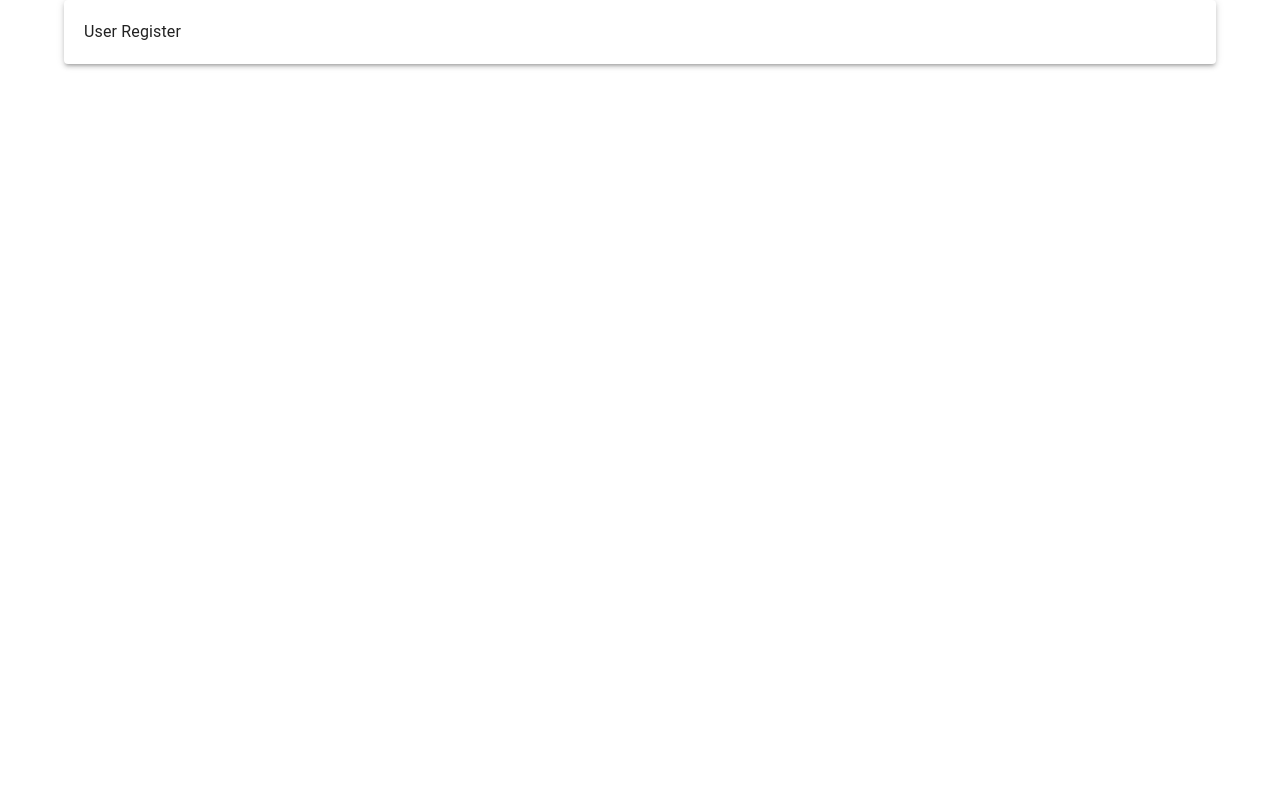
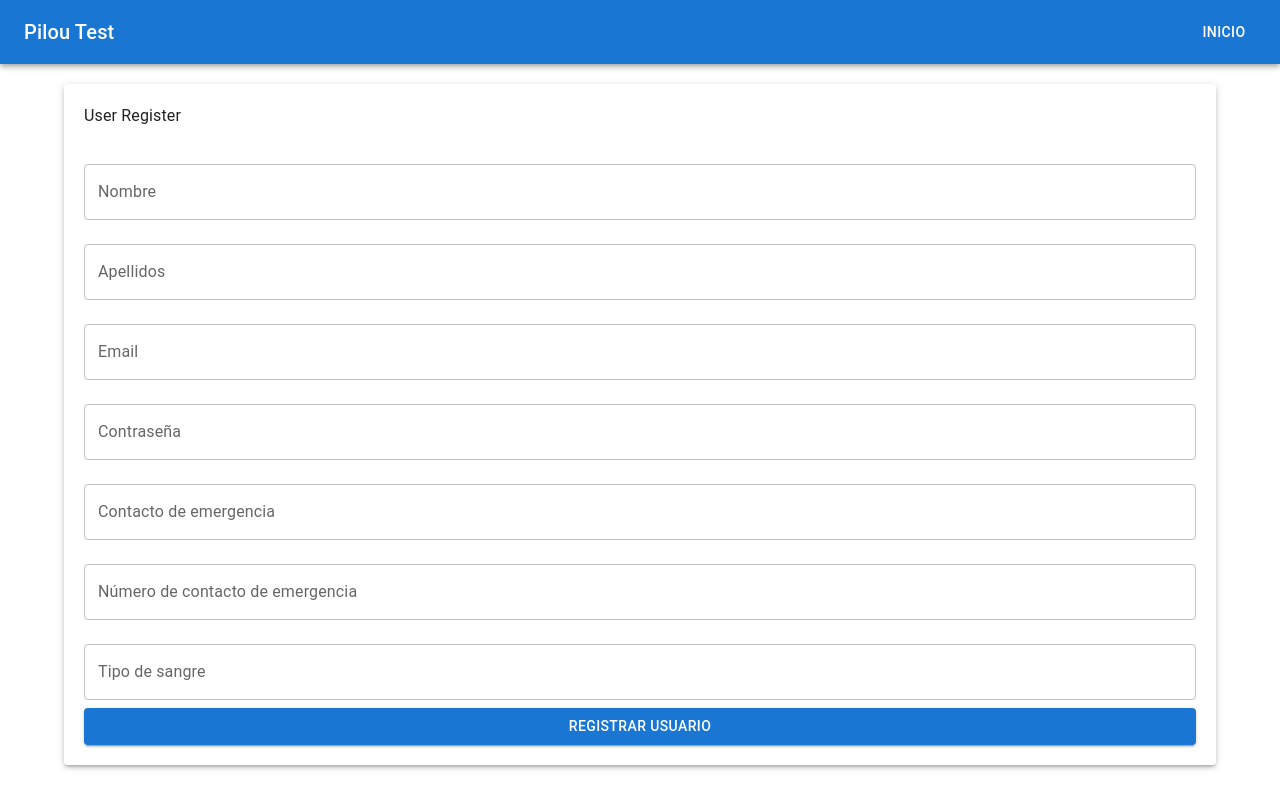
Before and after one commit to tuxrick/Piloutest, a React (Create React App) app in the folder pilou_frontend/: page /user_register in a window 1280 px wide. Built offline with nearby package versions, Linux system fonts and the light colour scheme.

Commit message:
ADDED register user

```diff
--- a/pilou_frontend/src/Components/Home/Home.js
+++ b/pilou_frontend/src/Components/Home/Home.js
@@ -30,6 +30,10 @@ function Home() {
 
   function handleUserList() {
     navigate('/user_list');
+  }
+
+  function handleUserRegister(){
+    navigate('/user_register');
   }
 
   async function handleScan(data) {
@@ -109,6 +113,11 @@ function Home() {
                     </Button>
                 </Grid>
             }
+            <Grid item xs={3}>
+                <Button variant="contained" color="primary" onClick={handleUserRegister}>
+                    Registrar Usuario
+                </Button>
+            </Grid>
         </Grid>
       </Paper>
       {scanResult && <p>Resultado del escaneo: {scanResult}</p>}
--- a/pilou_frontend/src/Components/User/UserInfo.js
+++ b/pilou_frontend/src/Components/User/UserInfo.js
@@ -12,7 +12,6 @@ function UserInfo() {
 
   useEffect(() => {
     setUserInfo();
-    console.log(userData)
   },[]);
 
   async function setUserInfo() {
--- a/pilou_frontend/src/Components/User/UserRegister.js
+++ b/pilou_frontend/src/Components/User/UserRegister.js
@@ -1,14 +1,142 @@
 import React, { useState } from 'react';
 import {Container, Paper, Typography, TextField, Button } from '@mui/material';
+import Navbar from '../General/Navbar';
+import {registerUser} from '../../Services/ServiceList';
 
 function UserRegister() {
 
+  const [userInfo, setUserInfo] = useState({
+    name: '',
+    last_name: '',
+    email: '',
+    password: '',
+    emergency_contact_name: '',
+    emergency_contact_phone: '',
+    blood_type: '',
+  });
+
+  const [incorrectData, setIncorrectData] = useState(false);
+
+  const handleChange = (e) => {
+    const { name, value } = e.target;
+    setUserInfo({
+      ...userInfo,
+      [name]: value,
+    });
+  };
+
+  function cleanForm(){
+    setUserInfo({
+      name: '',
+      last_name: '',
+      email: '',
+      password: '',
+      emergency_contact_name: '',
+      emergency_contact_phone: '',
+      blood_type: '',
+    });
+  };
+
+  const handleSubmit = async (e) => {
+    e.preventDefault();
+
+    const register_user_data = await registerUser(userInfo)
+      .then((data) => {
+        setIncorrectData(false);
+        cleanForm();
+        alert("Usuario registrado correctamente");
+        console.log('Datos del usuario:', userInfo);
+      })
+      .catch((error) => {
+        setIncorrectData(true);
+        console.error('Error al enviar datos:', error);
+      });
+  };
+
   return (
+    <>
+    <Navbar/>
     <Container>
-      <Paper elevation={3} style={{ padding: '20px' }}>
+      <Paper elevation={3} style={{ padding: '20px', marginTop:"20px" }}>
         <Typography>User Register</Typography>
+        <br/>
+        <form onSubmit={handleSubmit}>
+          <TextField
+            fullWidth
+            label="Nombre"
+            name="name"
+            variant="outlined"
+            value={userInfo.nombre}
+            onChange={handleChange}
+            margin="normal"
+          />
+          <TextField
+            fullWidth
+            label="Apellidos"
+            name="last_name"
+            variant="outlined"
+            value={userInfo.last_name}
+            onChange={handleChange}
+            margin="normal"
+          />
+          <TextField
+            fullWidth
+            label="Email"
+            name="email"
+            variant="outlined"
+            value={userInfo.email}
+            onChange={handleChange}
+            margin="normal"
+          />
+          <TextField
+            fullWidth
+            label="Contraseña"
+            name="password"
+            variant="outlined"
+            value={userInfo.password}
+            onChange={handleChange}
+            margin="normal"
+          />
+          <TextField
+            fullWidth
+            label="Contacto de emergencia"
+            name="emergency_contact_name"
+            variant="outlined"
+            value={userInfo.emergency_contact_name}
+            onChange={handleChange}
+            margin="normal"
+          />
+          <TextField
+            fullWidth
+            label="Número de contacto de emergencia"
+            name="emergency_contact_phone"
+            variant="outlined"
+            value={userInfo.emergency_contact_phone}
+            onChange={handleChange}
+            margin="normal"
+          />
+          <TextField
+            fullWidth
+            label="Tipo de sangre"
+            name="blood_type"
+            variant="outlined"
+            value={userInfo.blood_type}
+            onChange={handleChange}
+            margin="normal"
+          />
+          <br/>
+          {incorrectData &&
+            <Typography variant="body1" gutterBottom>
+              Los datos ingresados son incorrectos o el usuario ya está registrado
+            </Typography>
+          }
+          <Button type="submit" variant="contained" color="primary" fullWidth>
+            Registrar Usuario
+          </Button>
+        </form>
       </Paper>
     </Container>
+    </>
   );
 }
 
--- a/pilou_frontend/src/Services/ServiceList.js
+++ b/pilou_frontend/src/Services/ServiceList.js
@@ -41,3 +41,12 @@ export const getUserInfo = async (user_id) => {
     throw error;
   }
 };
+
+export const registerUser = async (data) => {
+  try {
+    const response = await api.post('/user/register', data);
+    return response.data;
+  } catch (error) {
+    throw error;
+  }
+};
```
Also changed, not shown: pilou_frontend/src/Components/Login/Login.js (line endings or trailing spaces).
